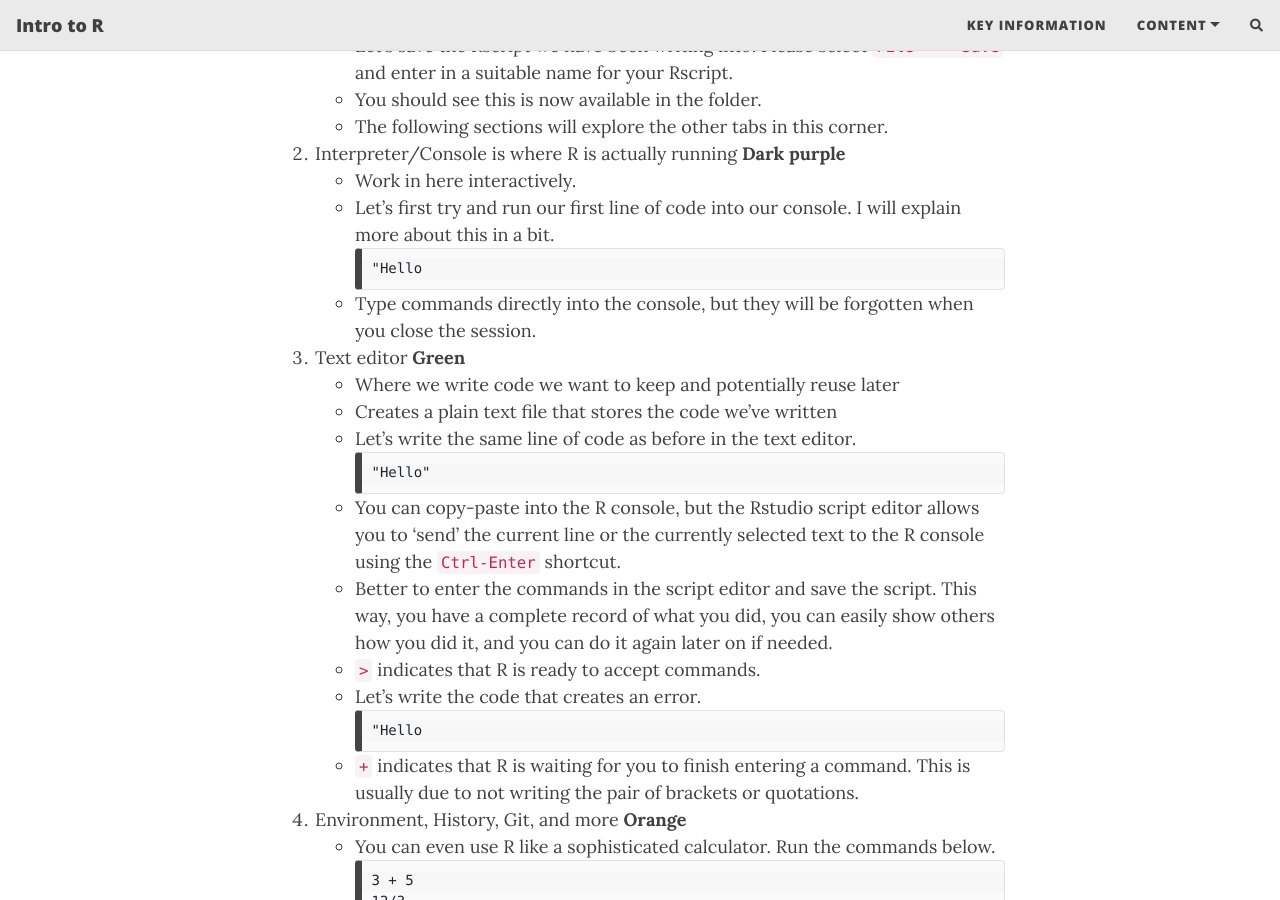
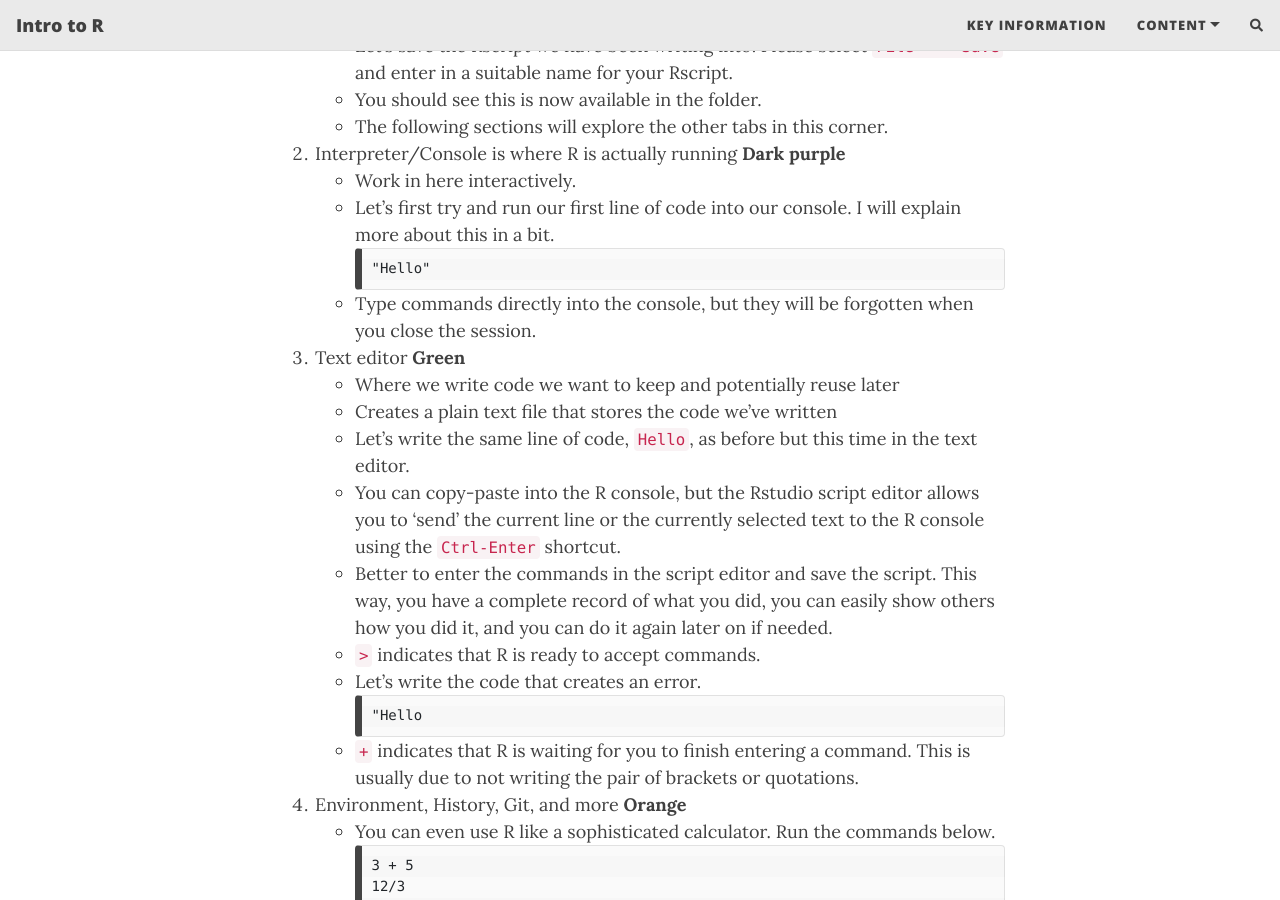
Before and after one commit to theheking/intro-to-r, a Jekyll site: the page built from content/1_setup_rstudio.md, in a window 1280 px wide and 900 px high, scrolled down 1990 px. Built offline with Jekyll 4.4.1, drawn with Linux system fonts in a browser that asks for light colours; nearby versions of some CDN libraries; comment, search, counter and statistics services are not loaded.

Commit message:
Update 1_setup_rstudio.md

````diff
--- a/content/1_setup_rstudio.md
+++ b/content/1_setup_rstudio.md
@@ -59,17 +59,14 @@ Parts of the RStudio
     - Work in here interactively.
     - Let's first try and run our first line of code into our console. I will explain more about this in a bit.
       ```
-      "Hello
+      "Hello"
       ```
     - Type commands directly into the console, but they will be forgotten when you close the session.
 
 3. Text editor  <b> Green </b>
     - Where we write code we want to keep and potentially reuse later
     - Creates a plain text file that stores the code we’ve written
-    - Let's write the same line of code as before in the text editor.
-      ```
-      "Hello"
-      ```
+    - Let's write the same line of code, `Hello`, as before but this time in the text editor.
     - You can copy-paste into the R console, but the Rstudio script editor allows you to ‘send’ the current line or the currently selected text to the R console using the `Ctrl-Enter` shortcut.
     - Better to enter the commands in the script editor and save the script. This way, you have a complete record of what you did, you can easily show others how you did it, and you can do it again later on if needed.
     - `>` indicates that R is ready to accept commands.
@@ -100,7 +97,7 @@ Parts of the RStudio
    #Assign 9 to a
    a <- 9
    #Assign 2 to b
-b <- 2
+   b <- 2
 ```
 
 
````
